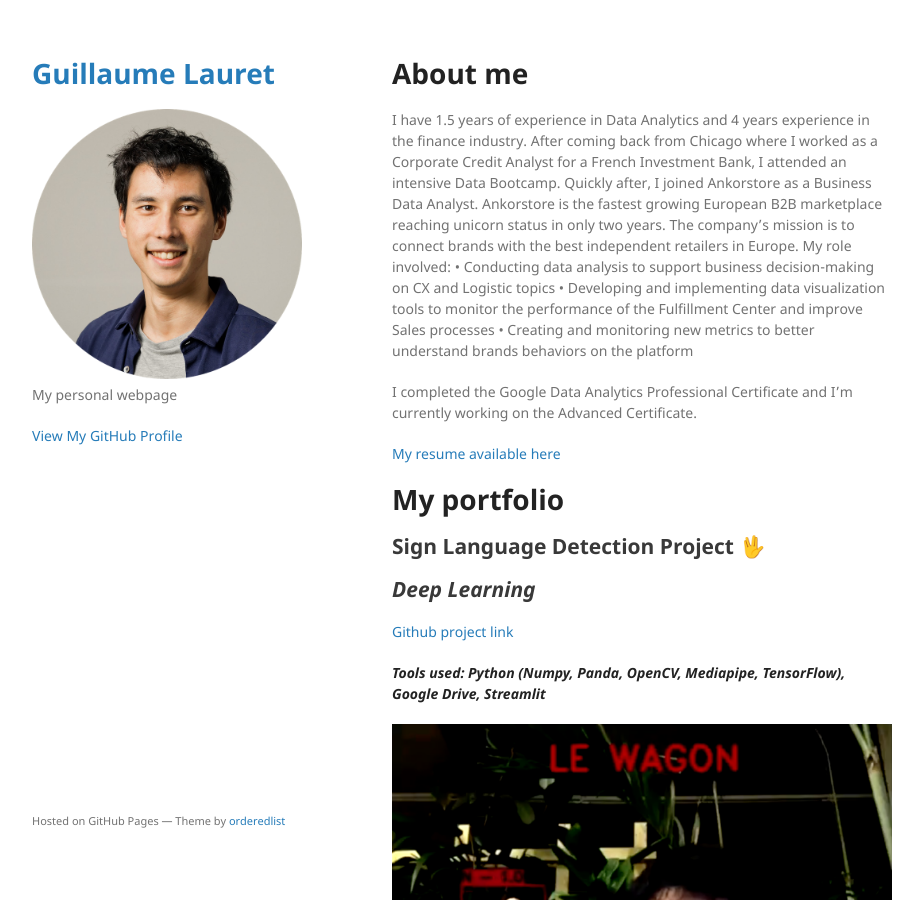
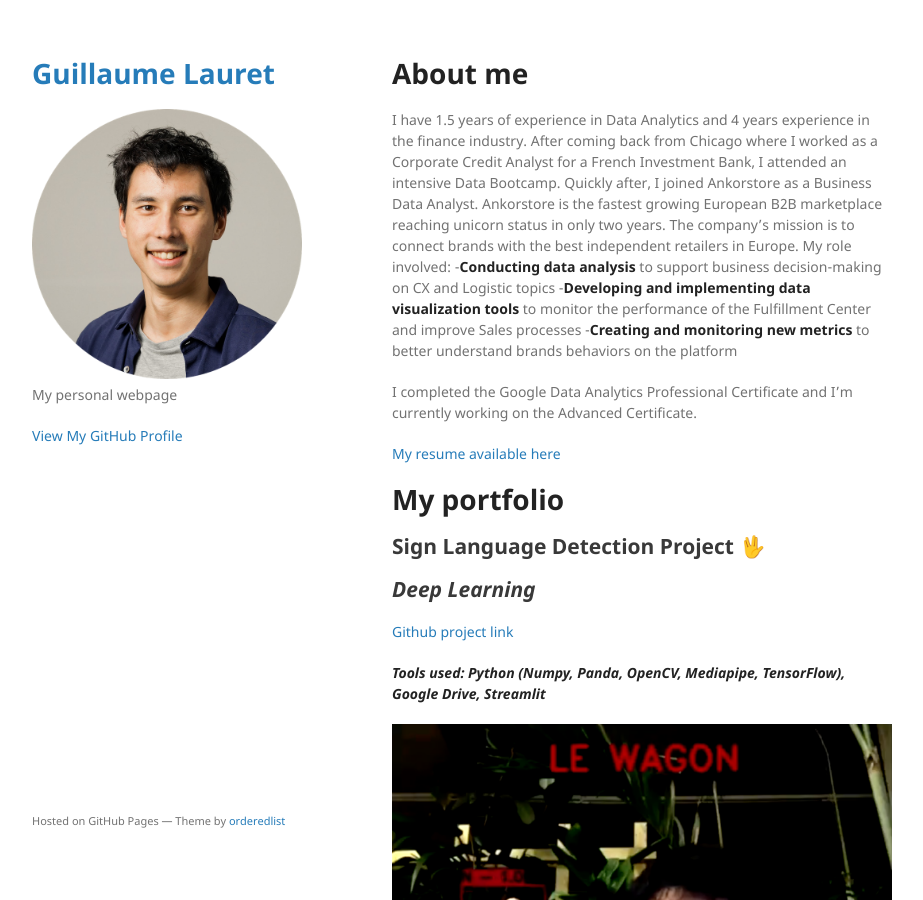
Before and after one commit to glauret/glauret.github.io, a Jekyll site: the page built from index.md, in a window 1280 px wide and 900 px high. Shown: the whole window, without its empty margins (178-1101 px from the left). Built offline with Jekyll 4.4.1, drawn with Linux system fonts in a browser that asks for light colours; our own code applies the rules of GitHub Pages for plain Markdown files.

```diff
--- a/index.md
+++ b/index.md
@@ -5,9 +5,9 @@ layout: default
 # About me
 
 I have 1.5 years of experience in Data Analytics and 4 years experience in the finance industry. After coming back from Chicago where I worked as a Corporate Credit Analyst for a French Investment Bank, I attended an intensive Data Bootcamp. Quickly after, I joined  Ankorstore as a Business Data Analyst. Ankorstore is the fastest growing European B2B marketplace reaching unicorn status in only two years. The company's mission is to connect brands with the best independent retailers in Europe. My role involved:
-• Conducting data analysis to support business decision-making on CX and Logistic topics
-• Developing and implementing data visualization tools to monitor the performance of the Fulfillment Center and improve Sales processes
-• Creating and monitoring new metrics to better understand brands behaviors on the platform
+-**Conducting data analysis** to support business decision-making on CX and Logistic topics
+-**Developing and implementing data visualization tools** to monitor the performance of the Fulfillment Center and improve Sales processes
+-**Creating and monitoring new metrics** to better understand brands behaviors on the platform
 
 I completed the Google Data Analytics Professional Certificate and I'm currently working on the Advanced Certificate.
 
```
